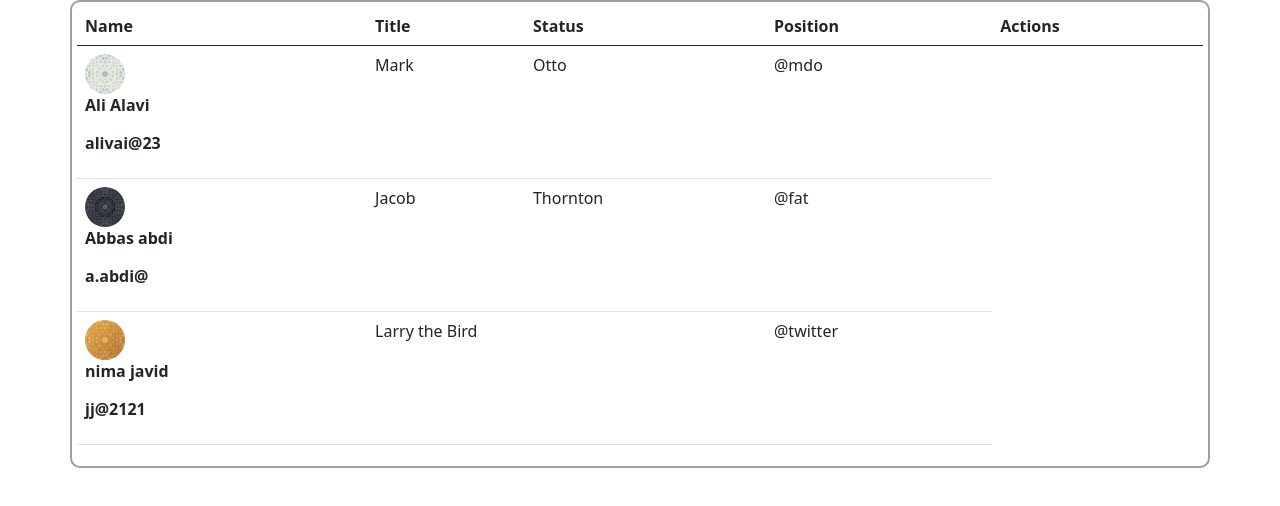
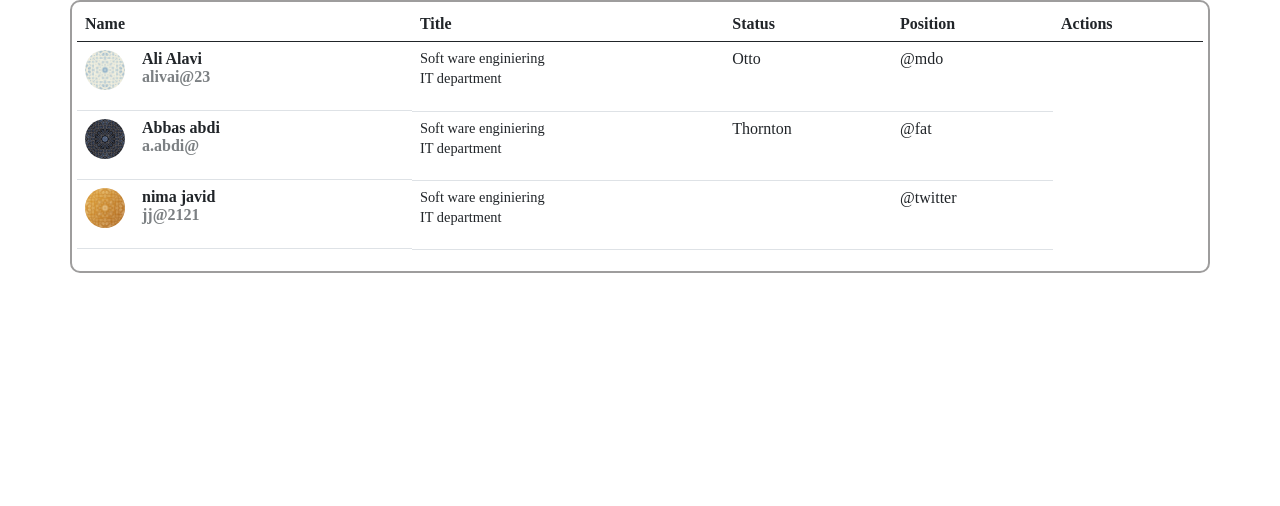
Before and after one commit to MaktabGroup4/second-ui-design, a plain HTML site: page index.html in a window 1280 px wide. Drawn offline with Linux system fonts and the light colour scheme.

Commit message:
table changes

```diff
--- a/index.html
+++ b/index.html
@@ -1,10 +1,13 @@
 <html lang="en">
   <head>
-    <meta charset="UTF-8">
-    <meta http-equiv="X-UA-Compatible" content="IE=edge">
-    <meta name="viewport" content="width=device-width, initial-scale=1.0">
-    <link rel="stylesheet" href="bootstrap/bootstrap-5.0.2-dist/css/bootstrap.min.css">
-    <link rel="stylesheet" href="style.css">
+    <meta charset="UTF-8" />
+    <meta http-equiv="X-UA-Compatible" content="IE=edge" />
+    <meta name="viewport" content="width=device-width, initial-scale=1.0" />
+    <link
+      rel="stylesheet"
+      href="bootstrap/bootstrap-5.0.2-dist/css/bootstrap.min.css"
+    />
+    <link rel="stylesheet" href="style.css" />
     <title>Document</title>
   </head>
   <body>
@@ -22,32 +25,47 @@
           </thead>
           <tbody>
             <tr>
-            <th scope="row">
-                <img src="./33.jpg" alt="" class="img-person">
-                <p>Ali Alavi</p>
-                <p>alivai@23</p>
+              <th scope="row" class="take">
+                <img src="./33.jpg" alt="" class="img-person" />
+                <div class="peorsonal-info">
+                  <p class="names">Ali Alavi</p>
+                  <p class="emails">alivai@23</p>
+                </div>
               </th>
-            <td>Mark</td>
+              <td>
+                <p class="ocupation">Soft ware enginiering</p>
+                <p class="department">IT department</p>
+              </td>
               <td>Otto</td>
               <td>@mdo</td>
             </tr>
             <tr>
-            <th scope="row">
-                <img src="./22.jpg" alt="" class="img-person">
-                <p>Abbas abdi</p>
-                <p>a.abdi@</p>
+              <th scope="row" class="take">
+                <img src="./22.jpg" alt="" class="img-person" />
+                <div class="peorsonal-info">
+                  <p class="names">Abbas abdi</p>
+                  <p class="emails">a.abdi@</p>
+                </div>
               </th>
-            <td>Jacob</td>
+              <td>
+                <p class="ocupation">Soft ware enginiering</p>
+                <p class="department">IT department</p>
+            </td>
               <td>Thornton</td>
               <td>@fat</td>
             </tr>
             <tr>
-            <th scope="row">
-                <img src="./11.jpg" alt="" class="img-person">
-                <p>nima javid</p>
-                <p>jj@2121</p>
+              <th scope="row" class="take">
+                <img src="./11.jpg" alt="" class="img-person" />
+                <div class="peorsonal-info">
+                  <p class="names">nima javid</p>
+                  <p class="emails">jj@2121</p>
+                </div>
               </th>
-            <td colspan="2">Larry the Bird</td>
+              <td colspan="2">
+                <p class="ocupation">Soft ware enginiering</p>
+                <p class="department">IT department</p>
+              </td>
               <td>@twitter</td>
             </tr>
           </tbody>
@@ -55,7 +73,10 @@
       </table>
     </div>
   </body>
-<script src="https://kit.fontawesome.com/ad9d7ca5f1.js" crossorigin="anonymous"></script>
+  <script
+    src="https://kit.fontawesome.com/ad9d7ca5f1.js"
+    crossorigin="anonymous"
+  ></script>
   <script src="bootstrap/bootstrap-5.0.2-dist/js/bootstrap.min.js"></script>
   <script src="script.js"></script>
 </html>
--- a/style.css
+++ b/style.css
@@ -1,3 +1,6 @@
+body{
+    font-family: serif;
+}
 .container{
     border:2px solid rgb(158, 157, 157);
     border-radius: 10px;
@@ -8,3 +11,23 @@
     height: 40px;
     border-radius: 50%;
 }
+.take{
+    display: flex;
+}
+.peorsonal-info{
+    margin-left: 17px;
+}
+.names{
+    margin: 0;
+}
+.emails{
+    color: #7c8083;
+}
+.ocupation{
+    margin-bottom: 3px;
+    font-size: 0.9em;
+}
+.department{
+    margin: 0;
+    font-size: 0.9em;
+}
```
Lines whose indentation alone changed are shown as unchanged.
